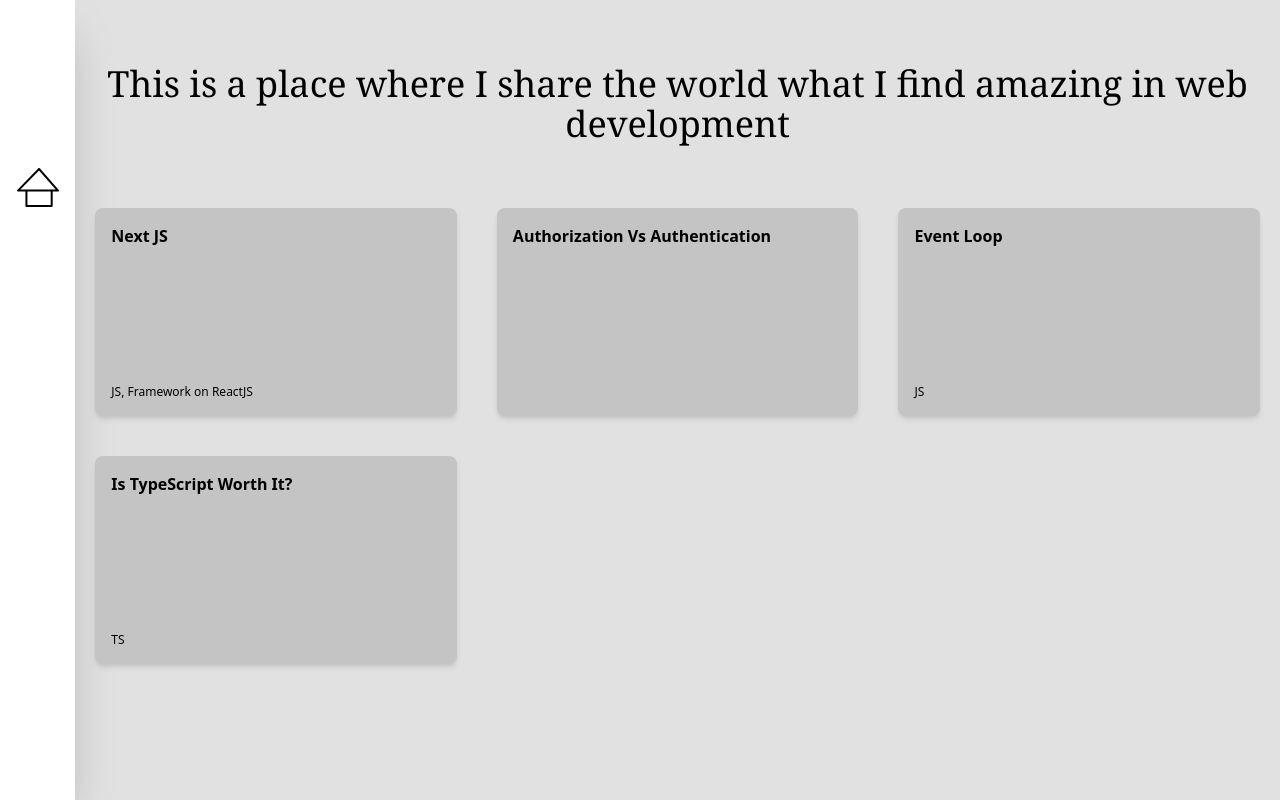
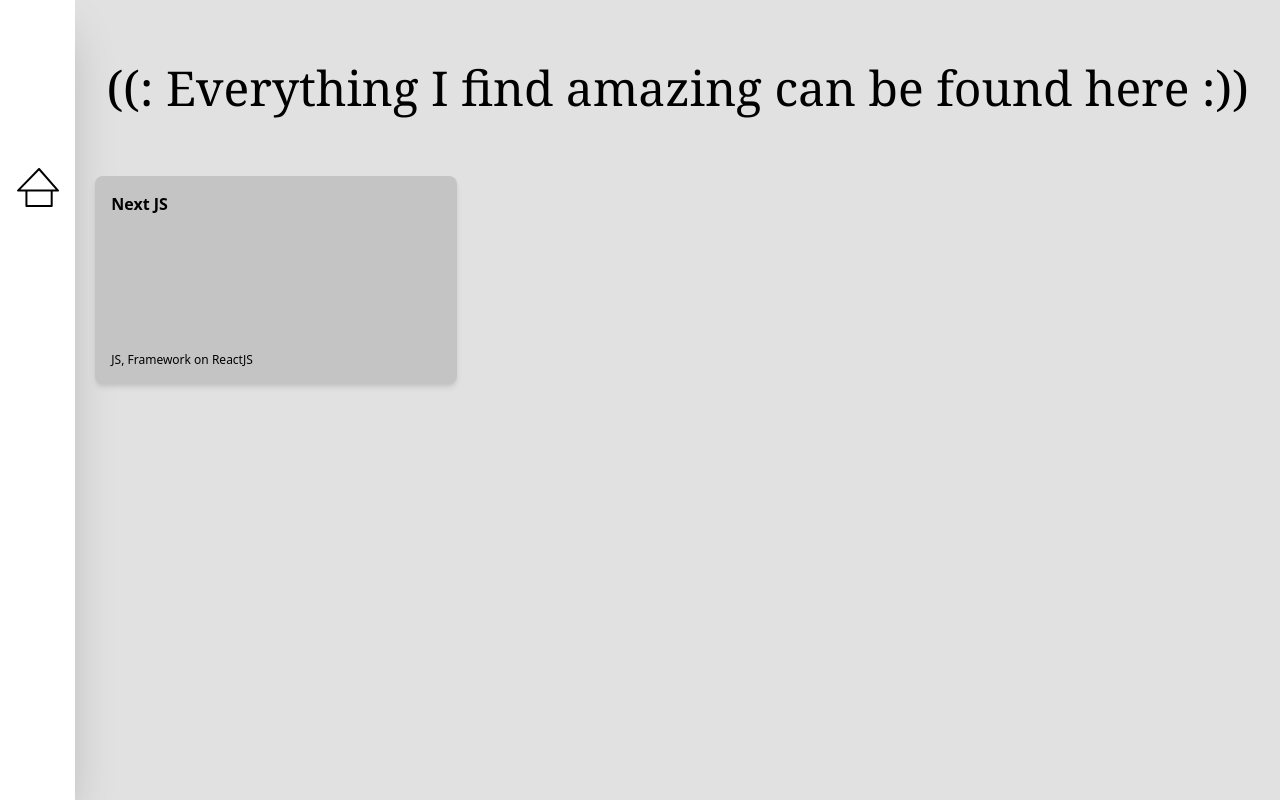
Before and after one commit to satvik-1203/blog, a Next.js app: page / in a window 1280 px wide. Built offline with nearby package versions, Linux system fonts and the light colour scheme.

Commit message:
clean up of all blogs, will be starting fresh :)

```diff
--- a/blogs/blogs.json
+++ b/blogs/blogs.json
@@ -4,23 +4,5 @@
     "url": "/next-js",
     "name": "Next JS",
     "language": "JS, Framework on ReactJS"
-  },
-  {
-    "id": 4,
-    "url": "/authorization-vs-authentication",
-    "name": "Authorization Vs Authentication"
-  },
-  {
-    "id": 2,
-    "url": "/event-loop",
-    "name": "Event Loop",
-    "language": "JS"
-  },
-
-  {
-    "id": 5,
-    "url": "/typescript-worth-it",
-    "name": "Is TypeScript Worth It?",
-    "language": "TS"
   }
 ]
--- a/components/mainHome/index.tsx
+++ b/components/mainHome/index.tsx
@@ -12,12 +12,11 @@ const index: React.FC<Props> = ({ topicNames }) => {
   return (
     <main>
       <header>
-        <h1 className="font-serif py-[4rem] text-center text-2xl px-5 md:text-3xl lg:text-4xl 2xl:text-6xl">
-          This is a place where I share the world what I find amazing in web
-          development
+        <h1 className="font-serif py-[4rem] text-center text-2xl px-5 md:text-3xl lg:text-5xl 2xl:text-6xl">
+          {"((:"} Everything I find amazing can be found here {":))"}
         </h1>
       </header>
-      <section className=" pb-[5rem] grid grid-cols-1 lg:grid-cols-2 xl:grid-cols-3 2xl:grid-cols-4 gap-10 px-5">
+      <section className=" pb-[5rem] grid grid-cols-1 md:grid-cols-2 xl:grid-cols-3 2xl:grid-cols-4 gap-10 px-5">
         {topicNames.map(topicName => (
           <Link key={topicName.id} href={topicName.url || "/"}>
             <a>
--- a/package.json
+++ b/package.json
@@ -9,7 +9,6 @@
     "lint": "next lint"
   },
   "dependencies": {
-    "@next/mdx": "^11.0.1",
     "axios": "^0.21.1",
     "gray-matter": "^4.0.3",
     "marked": "^2.1.3",
@@ -18,8 +17,8 @@
     "react-dom": "17.0.2"
   },
   "devDependencies": {
-    "@types/marked": "^2.0.4",
-    "@types/react": "17.0.14",
+    "@types/marked": "^3.0.0",
+    "@types/react": "^17.0.19",
     "autoprefixer": "^10.3.1",
     "eslint": "7.31.0",
     "eslint-config-next": "11.0.1",
--- a/pages/index.tsx
+++ b/pages/index.tsx
@@ -15,7 +15,7 @@ export default function Home({
           name="description"
           content="Place where you can read everything satvik's wants to share :). Thanks for being here"
         />
-        <link rel="icon" href="/fav.svg" />
+        <link rel="icon" href="/favicon.ico" />
       </Head>
       <MainHome topicNames={blogs} />
     </div>
```
Also changed, not shown: blogs/content/event-loop.mdx (deleted, +0 -52 lines), blogs/content/typescript-worth-it.mdx (deleted, +0 -28 lines), public/fav.svg (deleted), 2 other files (tests, documents, lock files or other folders).
